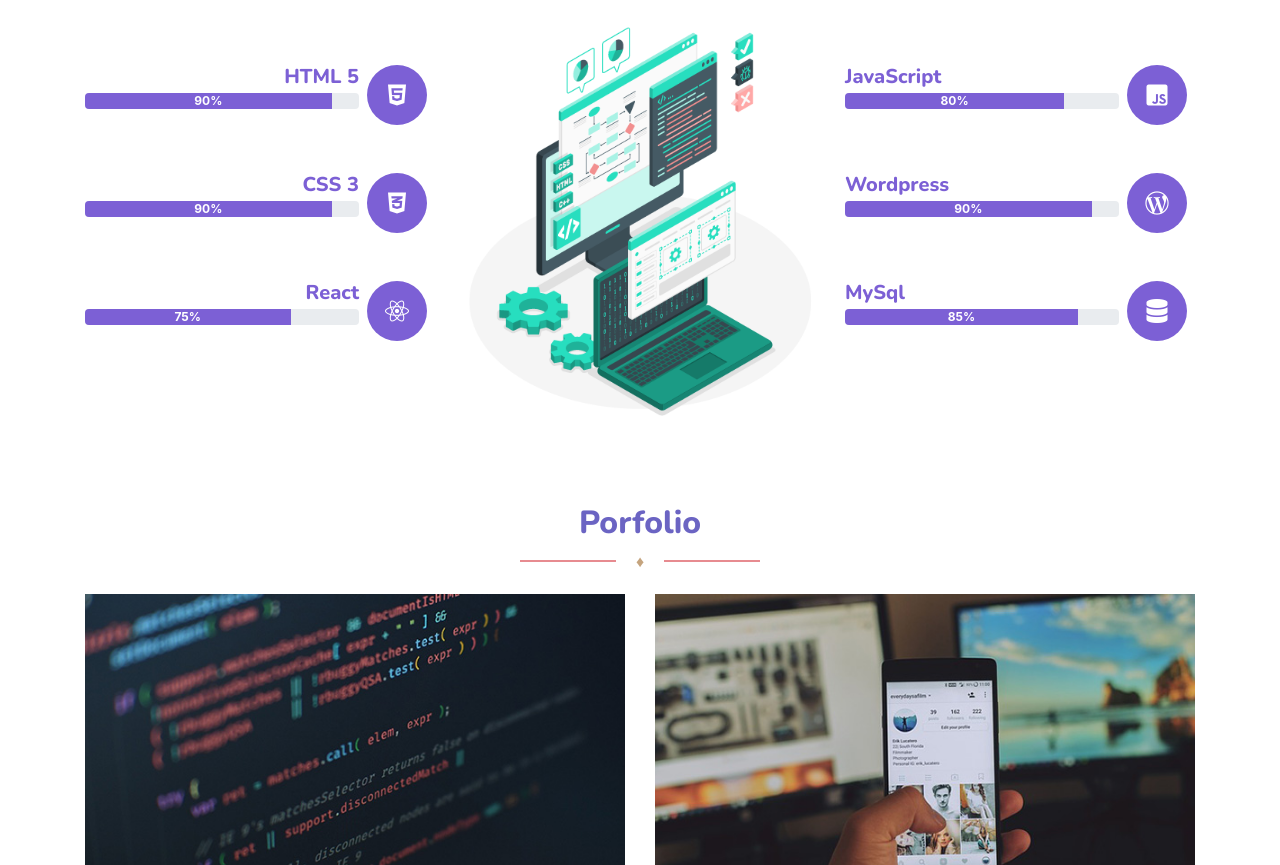
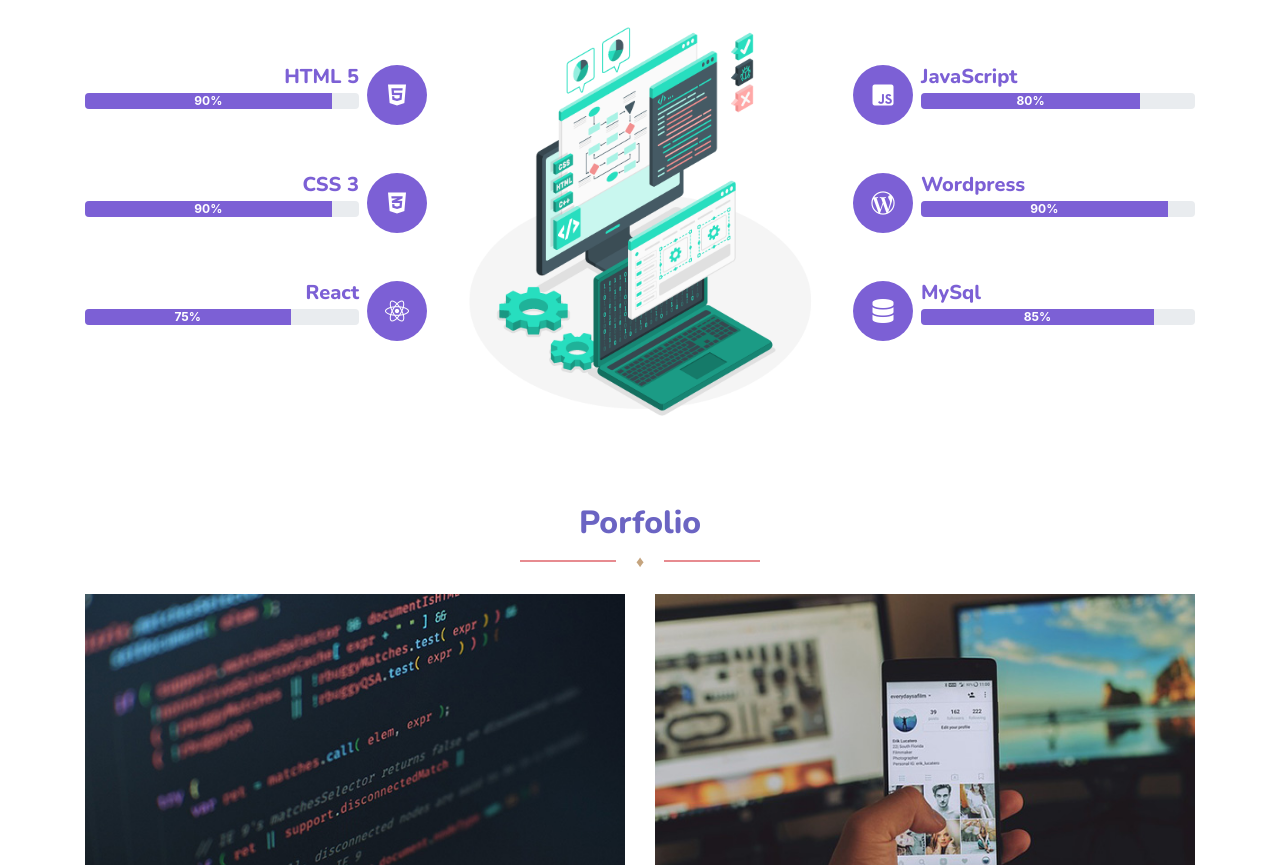
Before and after one commit to LeticiaRiera/coderhouse-porfolio, a plain HTML site: page index.html in a window 1280 px wide. Shown: the part 1821-2686 px from the top of the page. Drawn offline with nearby package versions, Linux system fonts and the light colour scheme.

Commit message:
Cambio perfil iconos colum izquierda

```diff
--- a/index.html
+++ b/index.html
@@ -189,7 +189,7 @@
 
       <div class="col-sm-12 col-lg-4 mt-lg-5">
         <div class="media mb-5">
-          <div class="order-lg-2 ml-2 mr-2">
+          <div class="ml-2 mr-2">
             <i class="fab fa-js-square icon__servicios"></i>
           </div>
           <div class="media-body  text-sm-left text-md-left">
@@ -202,7 +202,7 @@
         </div>
 
         <div class="media mb-5">
-          <div class="order-lg-2 ml-2 mr-2">
+          <div class="ml-2 mr-2">
             <i class="fab fa-wordpress-simple icon__servicios"></i>
           </div>
           <div class="media-body text-sm-left text-md-left">
@@ -215,7 +215,7 @@
         </div>
 
         <div class="media mb-5">
-          <div class="order-lg-2 ml-2 mr-2">
+          <div class="ml-2 mr-2">
             <i class="fas fa-database icon__servicios"></i>
           </div>
           <div class="media-body text-sm-left text-md-left">
--- a/sass/scss/_servicios.scss
+++ b/sass/scss/_servicios.scss
@@ -60,4 +60,5 @@ i.icon__servicios {
   width: 60px;
   text-align: center;
   border-radius: 100%;
+
 }
```
Also changed, not shown: 1 other file.
